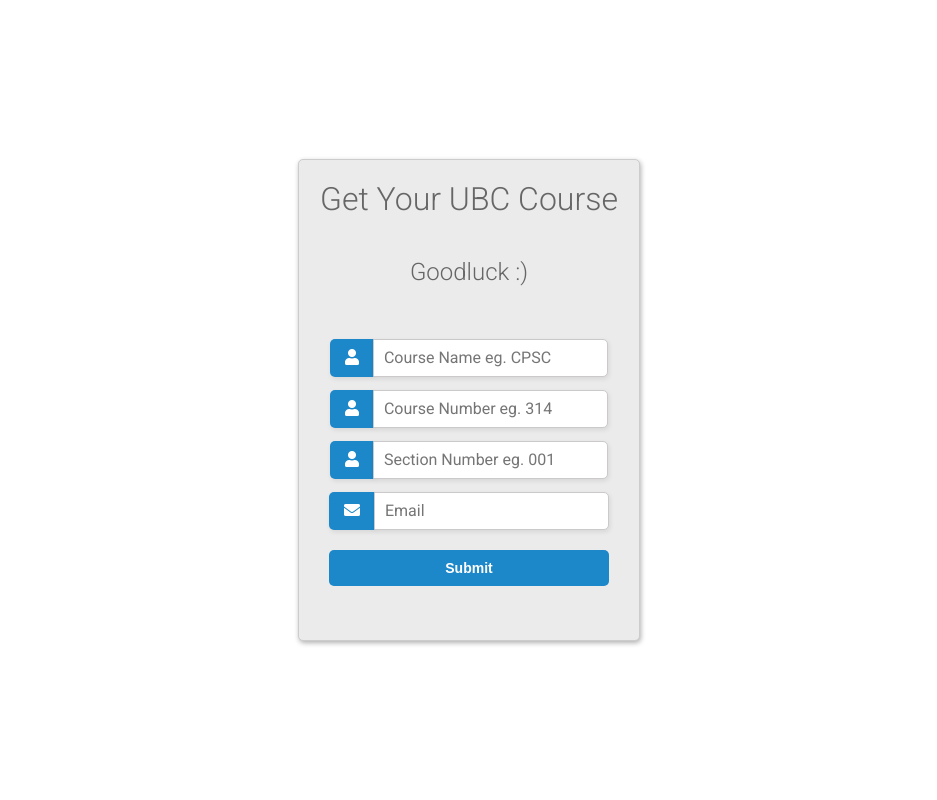
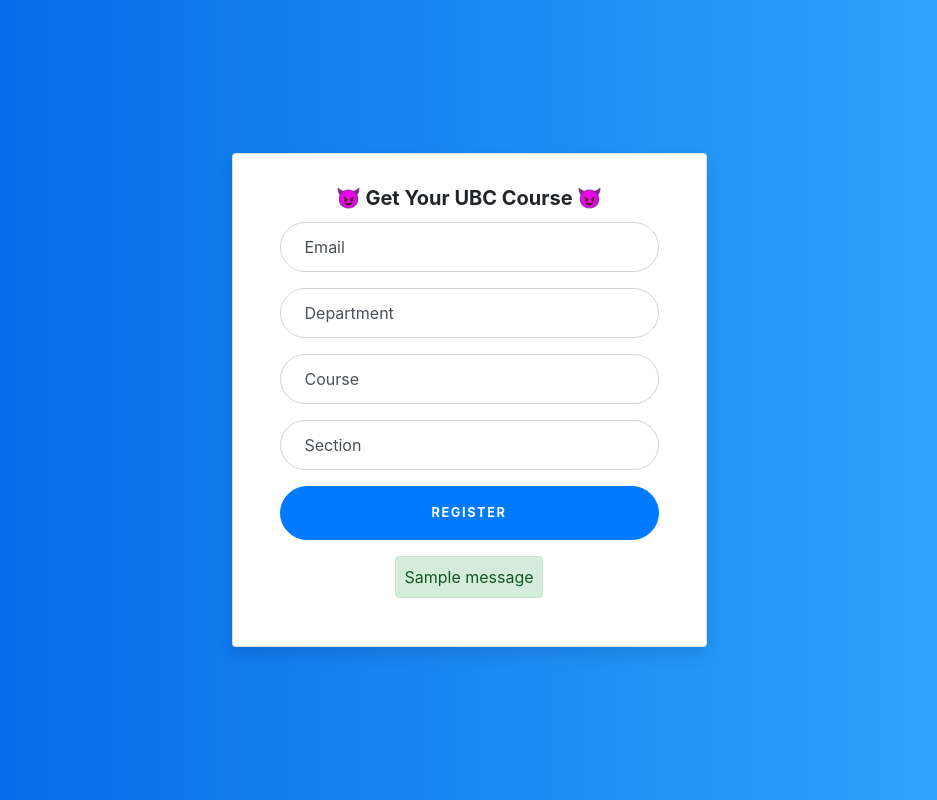
Before and after one commit to felixwsiu/getyourubccourse, a Flask app: template templates/home.html in a window 1280 px wide. Shown: the whole page, without its empty margins (171-1108 px from the left). Run offline with Flask 2, Linux system fonts and the light colour scheme; the template is opened without the code that fills it, so the values that code supplies are empty, except form fields; one stand-in notice (Sample message) is shown; form fields are guessed from the names that the template uses; some libraries are stand-ins or nearby versions.

Commit message:
Revamped home page UI and CSS
Entire make over of front page with Bootstrap and working WTF Forms.
Alerts are added depending on form validation

```diff
--- /dev/null
+++ b/static/style/homepage.css
@@ -0,0 +1,127 @@
+:root {
+  --input-padding-x: 1.5rem;
+  --input-padding-y: .75rem;
+}
+
+body {
+  background: #007bff;
+  background: linear-gradient(to right, #0062E6, #33AEFF);
+}
+
+.alert {
+  position : absolute;
+  display:inline-block;
+}
+
+
+
+.card-signin {
+  border: 0;
+  border-radius: 1rem;
+  box-shadow: 0 0.5rem 1rem 0 rgba(0, 0, 0, 0.1);
+}
+
+.card-signin .card-body {
+  padding: 2rem;
+}
+
+.form-signin {
+  width: 100%;
+}
+
+.form-signin .btn {
+  font-size: 80%;
+  border-radius: 5rem;
+  letter-spacing: .1rem;
+  font-weight: bold;
+  padding: 1rem;
+  transition: all 0.2s;
+}
+
+.form-label-group {
+  position: relative;
+  margin-bottom: 1rem;
+}
+
+.form-label-group input {
+  height: auto;
+  border-radius: 2rem;
+}
+
+.form-label-group>input,
+.form-label-group>label {
+  padding: var(--input-padding-y) var(--input-padding-x);
+}
+
+.form-label-group>label {
+  position: absolute;
+  top: 0;
+  left: 0;
+  display: block;
+  width: 100%;
+  margin-bottom: 0;
+  /* Override default `<label>` margin */
+  line-height: 1.5;
+  color: #495057;
+  border: 1px solid transparent;
+  border-radius: .25rem;
+  transition: all .1s ease-in-out;
+}
+
+.form-label-group input::-webkit-input-placeholder {
+  color: transparent;
+}
+
+.form-label-group input:-ms-input-placeholder {
+  color: transparent;
+}
+
+.form-label-group input::-ms-input-placeholder {
+  color: transparent;
+}
+
+.form-label-group input::-moz-placeholder {
+  color: transparent;
+}
+
+.form-label-group input::placeholder {
+  color: transparent;
+}
+
+.form-label-group input:not(:placeholder-shown) {
+  padding-top: calc(var(--input-padding-y) + var(--input-padding-y) * (2 / 3));
+  padding-bottom: calc(var(--input-padding-y) / 3);
+}
+
+.form-label-group input:not(:placeholder-shown)~label {
+  padding-top: calc(var(--input-padding-y) / 3);
+  padding-bottom: calc(var(--input-padding-y) / 3);
+  font-size: 12px;
+  color: #777;
+}
+
+
+/* Fallback for Edge
+-------------------------------------------------- */
+
+@supports (-ms-ime-align: auto) {
+  .form-label-group>label {
+    display: none;
+  }
+  .form-label-group input::-ms-input-placeholder {
+    color: #777;
+  }
+}
+
+/* Fallback for IE
+-------------------------------------------------- */
+
+@media all and (-ms-high-contrast: none),
+(-ms-high-contrast: active) {
+  .form-label-group>label {
+    display: none;
+  }
+  .form-label-group input:-ms-input-placeholder {
+    color: #777;
+  }
+}
--- a/templates/home.html
+++ b/templates/home.html
@@ -1,120 +1,51 @@
-<!DOCTYPE html>
-<html>
-  <head>
-    <title>Get Your UBC Course</title>
-    <link href="https://fonts.googleapis.com/css?family=Roboto:300,400,500,700" rel="stylesheet">
-    <link rel="stylesheet" href="https://use.fontawesome.com/releases/v5.4.1/css/all.css" integrity="sha384-5sAR7xN1Nv6T6+dT2mhtzEpVJvfS3NScPQTrOxhwjIuvcA67KV2R5Jz6kr4abQsz" crossorigin="anonymous">
-    <style>
-      html, body {
-      display: flex;
-      justify-content: center;
-      height: 100%;
-      }
-      body, div, h1, form, input, p {
-      padding: 0;
-      margin: 0;
-      outline: none;
-      font-family: Roboto, Arial, sans-serif;
-      font-size: 16px;
-      color: #666;
-      }
-      h1 {
-      padding: 10px 0;
-      font-size: 32px;
-      font-weight: 300;
-      text-align: center;
-      }
-      h2 {
-      padding: 10px 0;
-      font-size: 24px;
-      font-weight: 300;
-      text-align: center;
-      }
-      p {
-      font-size: 12px;
-      }
-      hr {
-      color: #a9a9a9;
-      opacity: 0.3;
-      }
-      .main-block {
-      max-width: 340px;
-      min-height: 460px;
-      padding: 10px 0;
-      margin: auto;
-      border-radius: 5px;
-      border: solid 1px #ccc;
-      box-shadow: 1px 2px 5px rgba(0,0,0,.31);
-      background: #ebebeb;
-      }
-      form {
-      margin: 0 30px;
-      }
-      .account-type, .gender {
-      margin: 15px 0;
-      }
+<head>
+  <link href="{{ url_for('static',filename='style/homepage.css') }}" type="text/css" rel="stylesheet">
+  <link rel="stylesheet" href="https://stackpath.bootstrapcdn.com/bootstrap/4.2.1/css/bootstrap.min.css" integrity="sha384-GJzZqFGwb1QTTN6wy59ffF1BuGJpLSa9DkKMp0DgiMDm4iYMj70gZWKYbI706tWS" crossorigin="anonymous">
+</head>
+<body class="d-flex align-items-center">
+  <div class="container">
+    <div class="row align-items-center">
+        <div class="card card-signin mx-auto col-lg-5">
+          <div class="card-body">
+            <h5 class="card-title text-center font-weight-bold">😈 Get Your UBC Course 😈</h5>
+            <form class="form-signin" method="post" novalidate>
+              {{ form.hidden_tag() }}
+              <div class="form-label-group">
+                {{form.email(class="form-control", placeholder="Email")}}
+                {{form.email.label}}
+              </div>
 
-      label#icon {
-      margin: 0;
-      border-radius: 5px 0 0 5px;
-      }
+              <div class="form-label-group">
+                {{form.department(class="form-control", placeholder="Course Department")}}
+                {{form.department.label}}
+              </div>
 
-      input[type=text]{
-      width: calc(100% - 57px);
-      height: 36px;
-      margin: 13px 0 0 -5px;
-      padding-left: 10px;
-      border-radius: 0 5px 5px 0;
-      border: solid 1px #cbc9c9;
-      box-shadow: 1px 2px 5px rgba(0,0,0,.09);
-      background: #fff;
-      }
+              <div class="form-label-group">
+                {{form.course(class="form-control", placeholder="Course Number")}}
+                {{form.course.label}}
+              </div>
 
-      #icon {
-      display: inline-block;
-      padding: 9.3px 15px;
-      box-shadow: 1px 2px 5px rgba(0,0,0,.09);
-      background: #1c87c9;
-      color: #fff;
-      text-align: center;
-      }
-      .btn-block {
-      margin-top: 10px;
-      text-align: center;
-      }
-      button {
-      width: 100%;
-      padding: 10px 0;
-      margin: 10px auto;
-      border-radius: 5px;
-      border: none;
-      background: #1c87c9;
-      font-size: 14px;
-      font-weight: 600;
-      color: #fff;
-      }
-      button:hover {
-      background: #26a9e0;
-      }
-    </style>
-  </head>
-  <body>
-    <div class="main-block">
-      <h1>Get Your UBC Course</h1>
-      <h2>Goodluck :)<h2>
-      <form action="/">
-      	<label id="icon" for="name"><i class="fas fa-user"></i></label>
-        <input type="text" name="coursename" id="coursename" placeholder="Course Name eg. CPSC" required/>
-        <label id="icon" for="name"><i class="fas fa-user"></i></label>
-        <input type="text" name="name" id="name" placeholder="Course Number eg. 314" required/>
-        <label id="icon" for="name"><i class="fas fa-user"></i></label>
-        <input type="text" name="name" id="name" placeholder="Section Number eg. 001" required/>
-        <label id="icon" for="name"><i class="fas fa-envelope"></i></label>
-        <input type="text" name="name" id="name" placeholder="Email" required/>
-        <div class="btn-block">
-          <button type="submit" href="/">Submit</button>
+              <div class="form-label-group">
+                {{form.section(class="form-control", placeholder="Course Section")}}
+                {{form.section.label}}
+              </div>
+
+              <button class="btn btn-lg btn-primary btn-block text-uppercase" type="submit">Register</button>
+            </form>
+            <div class="row align-items-center" id="alertmsg">
+            {% with messages = get_flashed_messages(with_categories=true) %}
+              {% if messages %}
+                {% for category, message in messages %}
+                  <div class="alert alert-{{ category }} mx-auto p-2" role="alert">
+                    {{ message }}
+                  </div>
+
+                {% endfor %}
+              {% endif %}
+            {% endwith %}
+            </div>
+          </div>
         </div>
-      </form>
     </div>
-  </body>
-</html>
+  </div>
+</body>
```
Also changed, not shown: forms.py (added, +10 -0 lines), static/css/template.css (deleted, +0 -15 lines).
